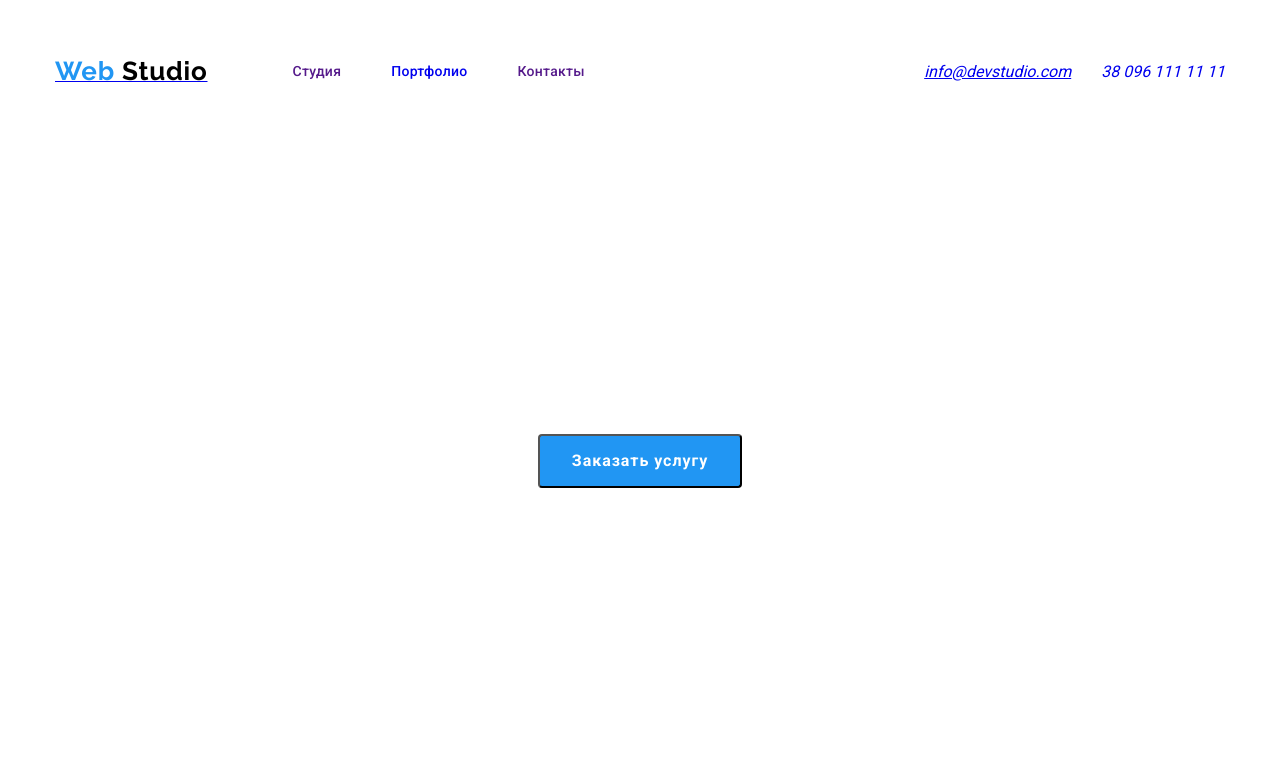
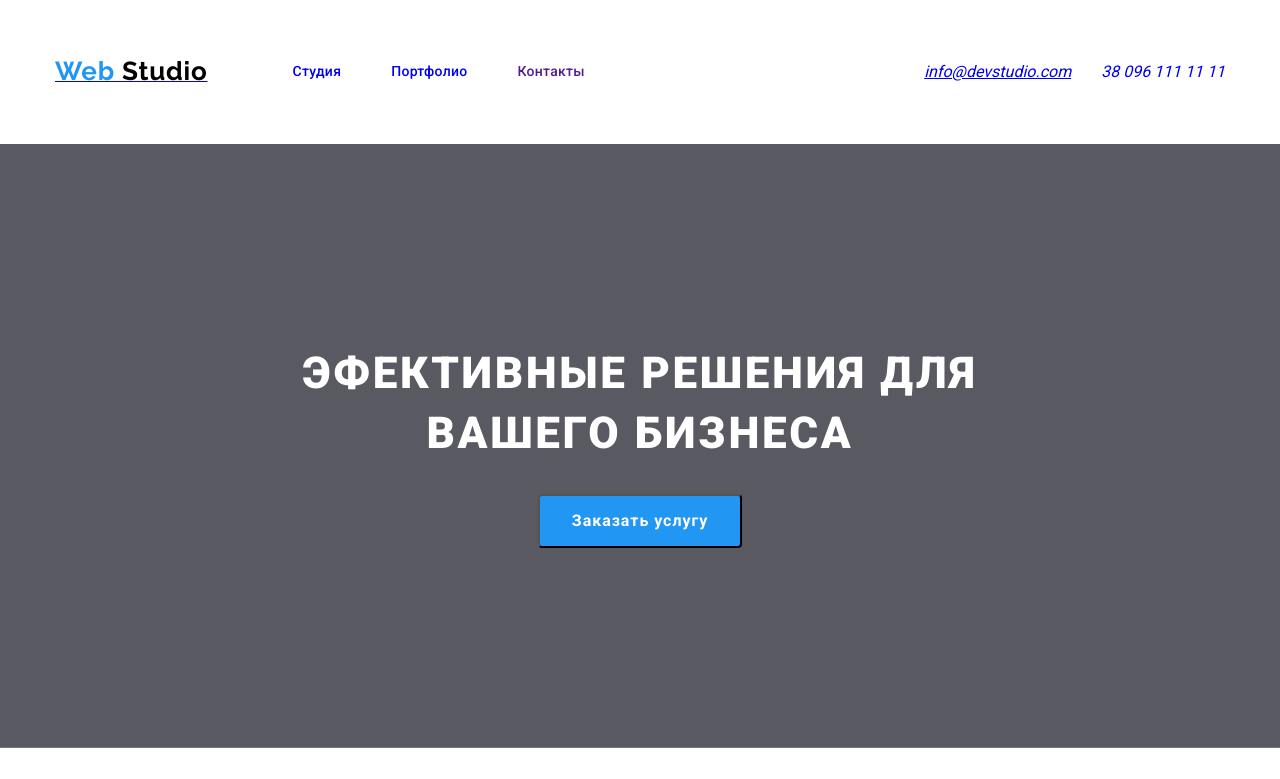
Before and after one commit to Oleg-ua7/goit-markup-hw-03, a plain HTML site: page index.html in a window 1280 px wide. Shown: the top 779 px of the page. Drawn offline with Linux system fonts and the light colour scheme.

Commit message:
Добавляет фон героя и рамку наша команда

```diff
--- a/css/style.css
+++ b/css/style.css
@@ -177,17 +177,43 @@ img {
 /* Hero */
 
 .hero {
-  display: flex;
+  /* display: flex; */
+  background-image: linear-gradient(
+      rgba(47, 48, 58, 0.8),
+      rgba(47, 48, 58, 0.8)
+    ),
+    url();
+  background-repeat: no-repeat;
+  background-position: center;
+  padding-top: 200px;
   padding-bottom: 200px;
 }
 
+.hero > .container {
+  display: flex;
+  flex-direction: column;
+  align-items: center;
+}
+
 .hero-title {
-  color: var(--title-text-color);
+  /* color: var(--title-text-color);
   font-weight: 400;
   font-size: 56px;
   line-height: 1.43;
   text-align: center;
-  margin-top: 200px;
+  /* margin-top: 200px; */
+  /* margin-top: 0;
+  margin-bottom: 30px; */
+
+  color: var(--title-text-color);
+  width: 696px;
+  letter-spacing: 0.06em;
+  line-height: 1.36;
+  font-size: 44px;
+  font-weight: 900;
+  text-align: center;
+  margin-top: 0px;
+  text-transform: uppercase;
   margin-bottom: 30px;
 }
 
@@ -197,8 +223,8 @@ h1 {
 
 .modal-btn {
   display: block;
-  margin-left: auto;
-  margin-right: auto;
+  margin-left: 0px;
+  margin-right: 0px;
   background-color: var(--accent-color);
   color: var(--primary-white-color);
   padding-top: 10px;
@@ -315,7 +341,7 @@ h1 {
 /*our team*/
 
 .our-team {
-  /* background-color: #f5f4fa; */
+  background-color: #f5f4fa;
   padding-top: 94px;
   padding-bottom: 94px;
 }
@@ -348,9 +374,15 @@ h1 {
   padding-left: 32px;
 }
 
+.social-icon-list:hover,
+.social-icon-list:focus {
+  background-color: var(--accent-color);
+}
+
 .social-icon-list {
   display: inline-block;
   margin-right: 10px;
+  margin-bottom: 24px;
 }
 
 /*clients*/
@@ -440,6 +472,13 @@ h1 {
 
 .address-list:not(:last-child) {
   margin-right: 30px;
+}
+
+.address-list {
+  box-shadow: 0px 2px 1px rgba(0, 0, 0, 0.2), 0px 1px 1px rgba(0, 0, 0, 0.14),
+    0px 1px 3px rgba(0, 0, 0, 0.12);
+  border-radius: 0px 0px 4px 4px;
+  background: #ffffff;
 }
 
 .picture {
--- a/index.html
+++ b/index.html
@@ -24,7 +24,7 @@
 
           <ul class="navigation-list list">
             <li class="navigation-list-item">
-              <a class="navigation-list-link link" href="" class="link"
+              <a class="navigation-list-link link" href="./index.html" class="link"
                 >Студия</a
               >
             </li>
@@ -64,6 +64,7 @@
 
     <main>
       <!-- Герой -->
+
       <section class="hero">
         <div class="container">
           <h1 class="hero-title">
```
Also changed, not shown: portfolio.html (+1 -1 lines).
